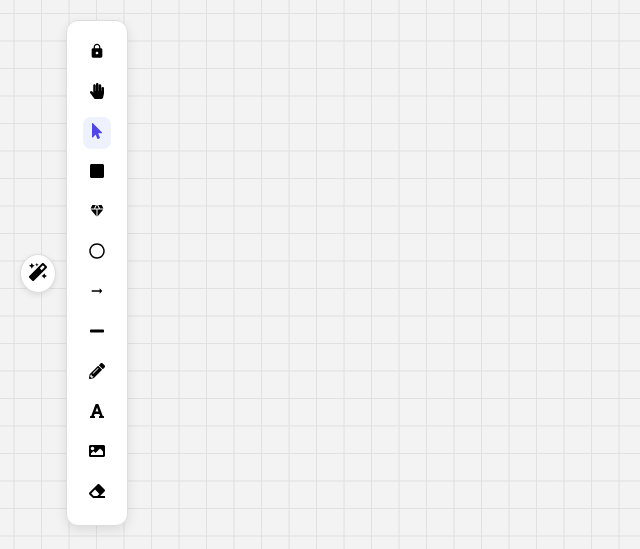
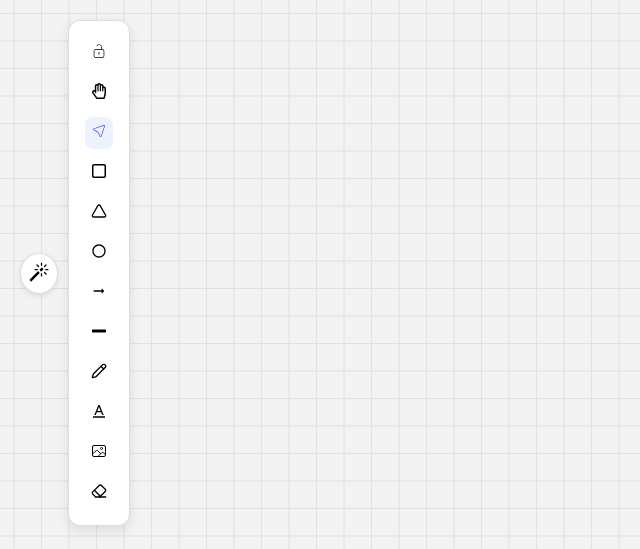
Before and after one commit to power2loop/Whiteboard, a React (Vite) app in the folder Frontend/: page / in a window 1280 px wide. Both pictures are taken after a click on the button 38 px from the left and 273 px from the top of the page. Shown: the top 549 px of the page, without its empty margins (0-640 px from the left). Built offline with nearby package versions, Linux system fonts and the light colour scheme.

Commit message:
Update Topbar.jsx

```diff
--- a/Frontend/src/components/Topbar/Topbar.jsx
+++ b/Frontend/src/components/Topbar/Topbar.jsx
@@ -13,6 +13,17 @@ import {
   FaMagic,
 } from "react-icons/fa";
 import "./Topbar.css";
+import { CiUnlock } from "react-icons/ci";
+import { FaRegHandPaper } from "react-icons/fa";
+import { CiLocationArrow1 } from "react-icons/ci";
+import { FaRegSquare } from "react-icons/fa6";
+import { LuTriangle } from "react-icons/lu";
+import { MdOutlineCircle } from "react-icons/md";
+import { LuPencil } from "react-icons/lu";
+import { RiFontColor } from "react-icons/ri";
+import { IoImageOutline } from "react-icons/io5";
+import { LuEraser } from "react-icons/lu";
+import { BsMagic } from "react-icons/bs";
 
 export default function Topbar({ onToolSelect }) {
   const [activeTool, setActiveTool] = useState("select");
@@ -27,7 +38,7 @@ export default function Topbar({ onToolSelect }) {
     <div className="topbar-wrapper">
       {/* Toggle button (always visible at left) */}
       <button className="toggle-btn" onClick={() => setOpen(!open)}>
-        <FaMagic size={18} />
+        <BsMagic size={20} />
       </button>
 
       {/* Toolbar (slides out horizontally) */}
@@ -36,37 +47,37 @@ export default function Topbar({ onToolSelect }) {
           className={activeTool === "lock" ? "active" : ""}
           onClick={() => handleSelect("lock")}
         >
-          <MdLock />
+          <CiUnlock />
         </button>
         <button
           className={activeTool === "hand" ? "active" : ""}
           onClick={() => handleSelect("hand")}
         >
-          <FaHandPaper />
+          <FaRegHandPaper />
         </button>
         <button
           className={activeTool === "select" ? "active" : ""}
           onClick={() => handleSelect("select")}
         >
-          <FaMousePointer />
+          <CiLocationArrow1 />
         </button>
         <button
           className={activeTool === "square" ? "active" : ""}
           onClick={() => handleSelect("square")}
         >
-          <FaSquare />
+          <FaRegSquare />
         </button>
         <button
           className={activeTool === "diamond" ? "active" : ""}
           onClick={() => handleSelect("diamond")}
         >
-          <MdDiamond />
+          <LuTriangle />
         </button>
         <button
           className={activeTool === "circle" ? "active" : ""}
           onClick={() => handleSelect("circle")}
         >
-          <FaRegCircle />
+          <MdOutlineCircle />
         </button>
         <button
           className={activeTool === "arrow" ? "active" : ""}
@@ -84,25 +95,25 @@ export default function Topbar({ onToolSelect }) {
           className={activeTool === "pen" ? "active" : ""}
           onClick={() => handleSelect("pen")}
         >
-          <FaPencilAlt />
+          <LuPencil />
         </button>
         <button
           className={activeTool === "text" ? "active" : ""}
           onClick={() => handleSelect("text")}
         >
-          <FaFont />
+          <RiFontColor />
         </button>
         <button
           className={activeTool === "image" ? "active" : ""}
           onClick={() => handleSelect("image")}
         >
-          <FaImage />
+          <IoImageOutline />
         </button>
         <button
           className={activeTool === "eraser" ? "active" : ""}
           onClick={() => handleSelect("eraser")}
         >
-          <FaEraser />
+          <LuEraser />
         </button>
       </div>
     </div>
```
